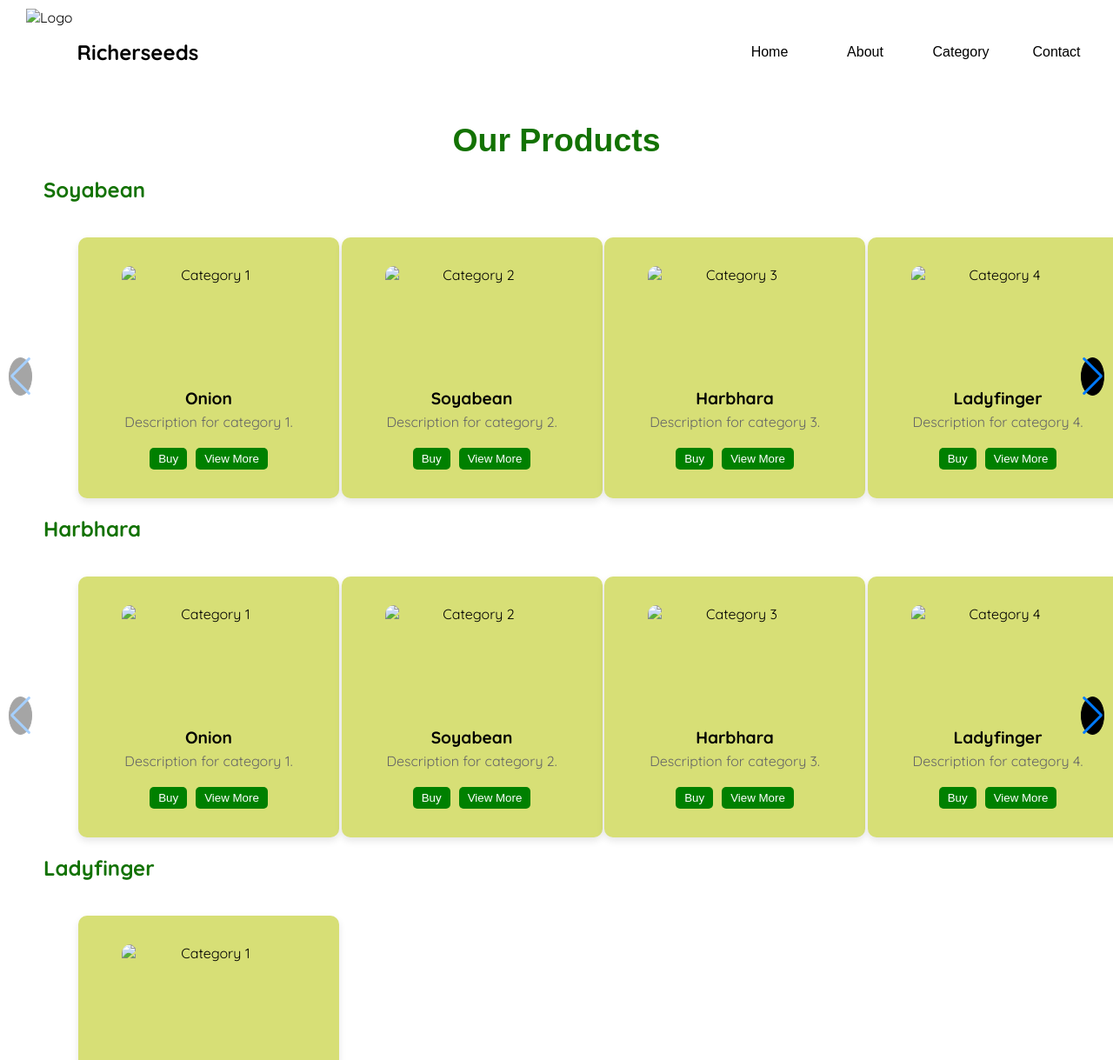
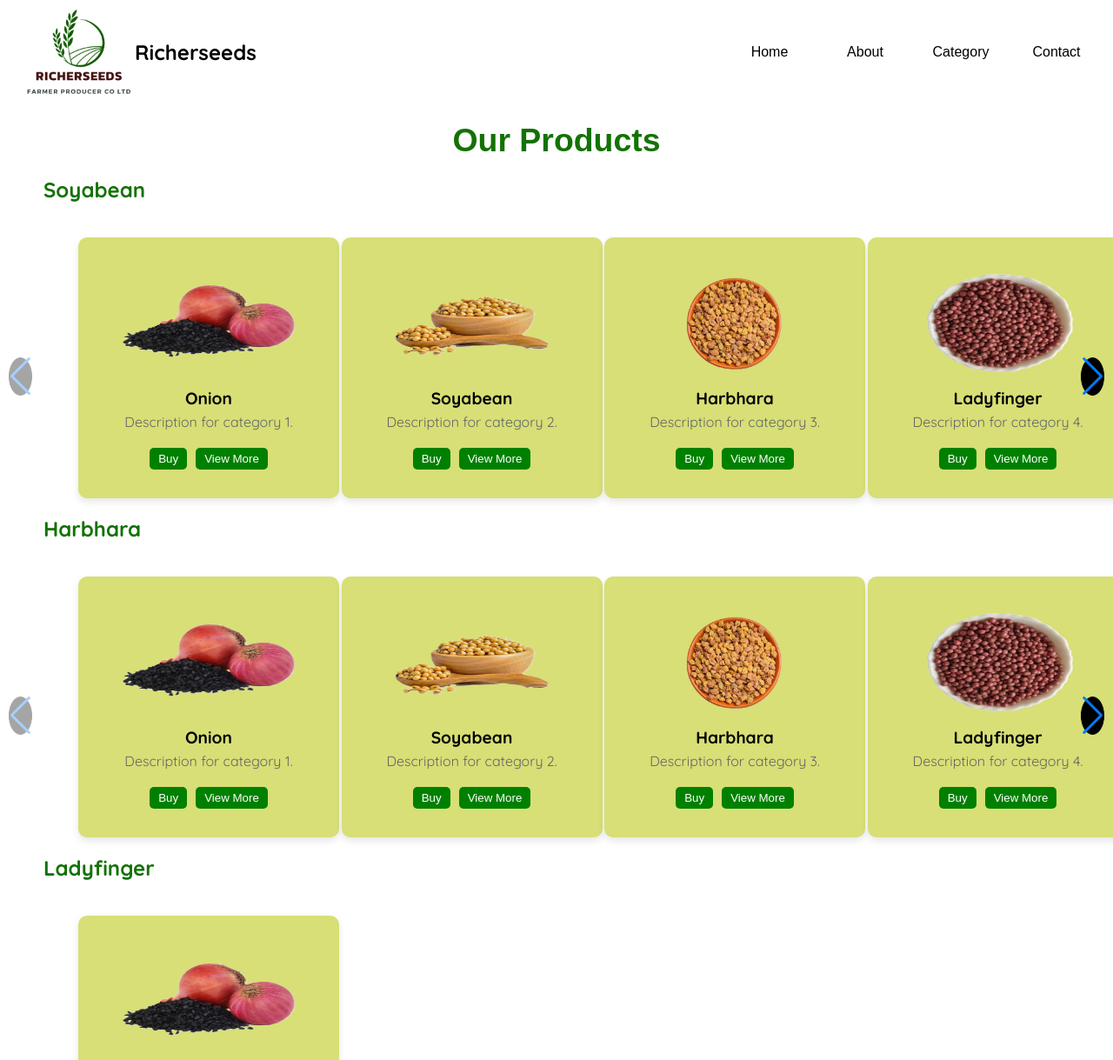
Before and after one commit to Richerseeds/RicherSeed_Website, a plain HTML site: page pro.html in a window 1280 px wide. Shown: the top 1219 px of the page at 87% size. Drawn offline with nearby package versions, Linux system fonts and the light colour scheme; the site is published under a folder, as on GitHub Pages, so addresses that start at the root find nothing.

Commit message:
make changes to path errors pro.html

```diff
--- a/pro.html
+++ b/pro.html
@@ -23,7 +23,7 @@
             </li>
         </ul>
         <div class="logo-name">
-          <img src="/assets/LOGO.png" alt="Logo" />
+          <img src="assets/LOGO.png" alt="Logo" />
           <h1>Richerseeds</h1>
         </div>
         <div class="nav-buttons hideOnMobile">
@@ -67,7 +67,7 @@
             <div class="swiper-wrapper">
                 <div class="swiper-slide">
                     <div class="tile">
-                        <img src="/assets/red-onion-seed.png" alt="Category 1">
+                        <img src="assets/red-onion-seed.png" alt="Category 1">
                         <div class="description">
                             <h3>Onion</h3>
                             <p>Description for category 1.</p>
@@ -80,7 +80,7 @@
                 </div>
                 <div class="swiper-slide">
                     <div class="tile">
-                        <img src="/assets/soyabean.png" alt="Category 2">
+                        <img src="assets/soyabean.png" alt="Category 2">
                         <div class="description">
                             <h3>Soyabean</h3>
                             <p>Description for category 2.</p>
@@ -93,7 +93,7 @@
                 </div>
                 <div class="swiper-slide">
                     <div class="tile">
-                        <img src="/assets/dry-chickpea-bowl-wooden-background_75648-9035.png" alt="Category 3">
+                        <img src="assets/dry-chickpea-bowl-wooden-background_75648-9035.png" alt="Category 3">
                         <div class="description">
                             <h3>Harbhara</h3>
                             <p>Description for category 3.</p>
@@ -106,7 +106,7 @@
                 </div>
                 <div class="swiper-slide">
                     <div class="tile">
-                        <img src="/assets/bhumiputra-saloni-lady-finger-seeds-500x500.png" alt="Category 4">
+                        <img src="assets/bhumiputra-saloni-lady-finger-seeds-500x500.png" alt="Category 4">
                         <div class="description">
                             <h3>Ladyfinger</h3>
                             <p>Description for category 4.</p>
@@ -119,7 +119,7 @@
                 </div>
                 <div class="swiper-slide">
                     <div class="tile">
-                        <img src="/assets/unnamed.png" alt="Category 5">
+                        <img src="assets/unnamed.png" alt="Category 5">
                         <div class="description">
                             <h3>Wheat</h3>
                             <p>Description for category 5.</p>
@@ -183,7 +183,7 @@
         <div class="swiper-wrapper">
             <div class="swiper-slide">
                 <div class="tile">
-                    <img src="/assets/red-onion-seed.png" alt="Category 1">
+                    <img src="assets/red-onion-seed.png" alt="Category 1">
                     <div class="description">
                         <h3>Onion</h3>
                         <p>Description for category 1.</p>
@@ -196,7 +196,7 @@
             </div>
             <div class="swiper-slide">
                 <div class="tile">
-                    <img src="/assets/soyabean.png" alt="Category 2">
+                    <img src="assets/soyabean.png" alt="Category 2">
                     <div class="description">
                         <h3>Soyabean</h3>
                         <p>Description for category 2.</p>
@@ -209,7 +209,7 @@
             </div>
             <div class="swiper-slide">
                 <div class="tile">
-                    <img src="/assets/dry-chickpea-bowl-wooden-background_75648-9035.png" alt="Category 3">
+                    <img src="assets/dry-chickpea-bowl-wooden-background_75648-9035.png" alt="Category 3">
                     <div class="description">
                         <h3>Harbhara</h3>
                         <p>Description for category 3.</p>
@@ -222,7 +222,7 @@
             </div>
             <div class="swiper-slide">
                 <div class="tile">
-                    <img src="/assets/bhumiputra-saloni-lady-finger-seeds-500x500.png" alt="Category 4">
+                    <img src="assets/bhumiputra-saloni-lady-finger-seeds-500x500.png" alt="Category 4">
                     <div class="description">
                         <h3>Ladyfinger</h3>
                         <p>Description for category 4.</p>
@@ -235,7 +235,7 @@
             </div>
             <div class="swiper-slide">
                 <div class="tile">
-                    <img src="/assets/unnamed.png" alt="Category 5">
+                    <img src="assets/unnamed.png" alt="Category 5">
                     <div class="description">
                         <h3>Wheat</h3>
                         <p>Description for category 5.</p>
@@ -300,7 +300,7 @@
             <div class="swiper-slide">
 
                 <div class="tile">
-                    <img src="/assets/red-onion-seed.png" alt="Category 1">
+                    <img src="assets/red-onion-seed.png" alt="Category 1">
                     <div class="description">
                         <h3>Onion</h3>
                         <p>Description for category 1.</p>
@@ -313,7 +313,7 @@
             </div>
             <div class="swiper-slide">
                 <div class="tile">
-                    <img src="/assets/soyabean.png" alt="Category 2">
+                    <img src="assets/soyabean.png" alt="Category 2">
                     <div class="description">
                         <h3>Soyabean</h3>
                         <p>Description for category 2.</p>
@@ -342,7 +342,7 @@
 
                 <div class="tile">
 
-                    <img src="/assets/red-onion-seed.png" alt="Category 1">
+                    <img src="assets/red-onion-seed.png" alt="Category 1">
                     <div class="description">
                         <h3>Onion</h3>
                         <p>Description for category 1.</p>
@@ -355,7 +355,7 @@
             </div>
             <div class="swiper-slide">
                 <div class="tile">
-                    <img src="/assets/soyabean.png" alt="Category 2">
+                    <img src="assets/soyabean.png" alt="Category 2">
                     <div class="description">
                         <h3>Soyabean</h3>
                         <p>Description for category 2.</p>
@@ -384,7 +384,7 @@
 
                 <div class="tile">
 
-                    <img src="/assets/red-onion-seed.png" alt="Category 1">
+                    <img src="assets/red-onion-seed.png" alt="Category 1">
                     <div class="description">
                         <h3>Onion</h3>
                         <p>Description for category 1.</p>
@@ -460,8 +460,8 @@
 
 
 
-    <script src="/js/home.js"></script>
-    <script src="/js/pro.js"></script>
+    <script src="js/home.js"></script>
+    <script src="js/pro.js"></script>
 <script src="https://unpkg.com/swiper/swiper-bundle.min.js"></script>
 
 </body>
```
